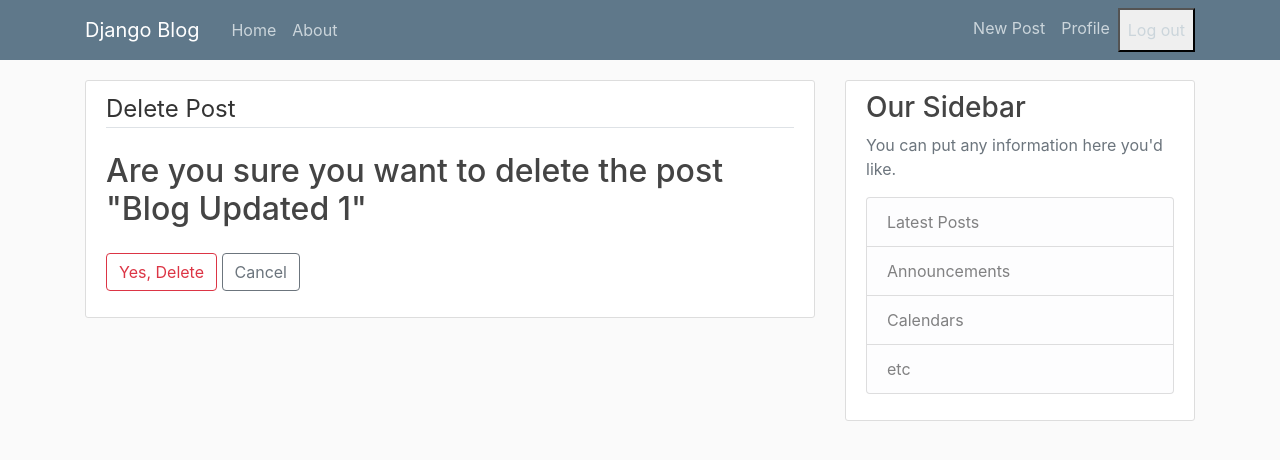
After one commit to ademolaadeolu18/DjangoProj, a Django app: page /post/1/delete/ in a window 1280 px wide. The commit adds this page. Shown: the top 460 px of the page. Run offline with Django 5.2, Linux system fonts and the light colour scheme; a user stored in the database is signed in; data comes from the database, SQL or seed files in the repository; both versions use the stored data as it was after the commit; some libraries are stand-ins or nearby versions.

Commit message:
Updated the views.py, url.py and some templates to include the update and delete functionality of our posts

```diff
--- a/blog/models.py
+++ b/blog/models.py
@@ -1,6 +1,7 @@
 from django.db import models
 from django.utils import timezone
 from django.contrib.auth.models import User
+from django.urls import reverse
 
 
 
@@ -13,3 +14,6 @@ class Post(models.Model):
 
     def __str__(self):
         return self.title
+
+    def get_absolute_url(self):
+        return reverse('post-detail', kwargs={'pk': self.pk})
--- a/blog/templates/blog/base.html
+++ b/blog/templates/blog/base.html
@@ -40,6 +40,7 @@
               <!-- Navbar Right Side -->
               <div class="navbar-nav">
                 {% if user.is_authenticated %}
+                <a class="nav-item nav-link" href="{% url 'post-create' %}">New Post</a>
                 <a class="nav-item nav-link" href="{% url 'profile' %}">Profile</a>
                 <form method="post" action="{% url 'logout' %}">
                   {% csrf_token %}
--- /dev/null
+++ b/blog/templates/blog/post_confirm_delete.html
@@ -0,0 +1,19 @@
+{% extends "blog/base.html"%}
+
+{% block content %}
+   <div class="content-section">
+    <form method="POST">
+        {% csrf_token %}
+        <fieldset class="form-group">
+            <legend class="border-bottom mb-4">Delete Post</legend>
+            <h2> Are you sure you want to delete the post "{{ object.title }}"</h2>
+        </fieldset>
+        <div class="form-group">
+            <button class="btn btn-outline-danger" type="submit">Yes, Delete</button>
+            <a class="btn btn-outline-secondary" href=" {% url 'post-detail' object.id %}">Cancel</a>
+
+        </div>
+    </form>
+   </div>
+
+{% endblock content %}
--- a/blog/templates/blog/post_detail.html
+++ b/blog/templates/blog/post_detail.html
@@ -8,6 +8,12 @@
         <div class="article-metadata">
         <a class="mr-2" href="#">{{ object.author }}</a>
         <small class="text-muted">{{ object.date_posted|date:"F d, Y" }}</small>
+        {% if object.author == user %}
+         <div>
+            <a class="btn btn-secondary btn-sm mt-1 mb-1" href="{% url 'post-update' object.id %}">Update</a>
+            <a class="btn btn-danger btn-sm mt-1 mb-1" href="{% url 'post-delete' object.id %}">Delete</a>
+         </div>
+        {% endif %}
         </div>
         <h2 class="article-title" >{{ object.title }}</h2>
         <p class="article-content">{{ object.content }}</p>
--- a/blog/urls.py
+++ b/blog/urls.py
@@ -1,9 +1,11 @@
 from django.urls import path
-from .views import PostListView, PostDetailView
+from .views import PostListView, PostDetailView, PostCreateView, PostUpdateView, PostDeleteView
 from . import views
 urlpatterns = [
     path('', PostListView.as_view(), name='blog-home'),
     path('post/<int:pk>/', PostDetailView.as_view(), name='post-detail'),
-
+    path('post/new/', PostCreateView.as_view(), name='post-create'),
+    path('post/<int:pk>/update/', PostUpdateView.as_view(), name='post-update'),
+    path('post/<int:pk>/delete/', PostDeleteView.as_view(), name='post-delete'),
     path('about/', views.about, name='blog-about'),
 ]
--- a/blog/views.py
+++ b/blog/views.py
@@ -1,5 +1,7 @@
 from django.shortcuts import render
-from django.views.generic import ListView, DetailView
+from django.contrib.auth.mixins import LoginRequiredMixin, UserPassesTestMixin
+from django.views.generic import (ListView, DetailView,
+        CreateView, UpdateView, DeleteView)
 from .models import Post
 
 
@@ -19,5 +21,41 @@ class PostDetailView(DetailView):
     model = Post
 
 
+class PostCreateView(LoginRequiredMixin, CreateView):
+    model = Post
+    fields = ['title', 'content']
+
+
+    def form_valid(self, form):
+        form.instance.author = self.request.user
+        return super().form_valid(form)
+
+
+class PostUpdateView(LoginRequiredMixin,  UserPassesTestMixin, UpdateView):
+    model = Post
+    fields = ['title', 'content']
+
+
+    def form_valid(self, form):
+        form.instance.author = self.request.user
+        return super().form_valid(form)
+
+    def test_func(self):
+        post = self.get_object()
+        if self.request.user == post.author:
+            return True
+        return False
+
+
+class PostDeleteView(LoginRequiredMixin,  UserPassesTestMixin, DeleteView):
+    model = Post
+    success_url = '/'
+
+    def test_func(self):
+        post = self.get_object()
+        if self.request.user == post.author:
+            return True
+        return False
+
 def about(request):
     return render(request, 'blog/about.html', {'title':'About'})
```
Also changed, not shown: blog/templates/blog/post_form.html (added, +19 -0 lines), db.sqlite3.
